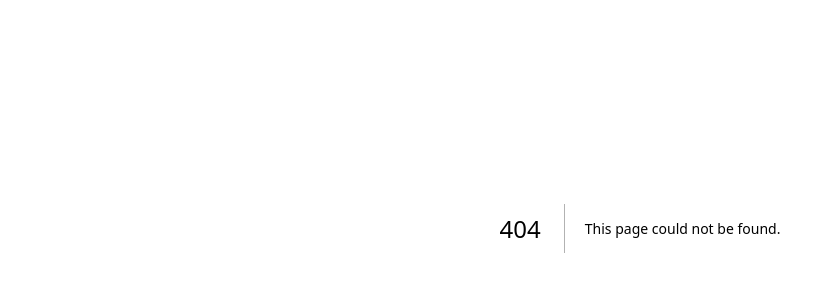
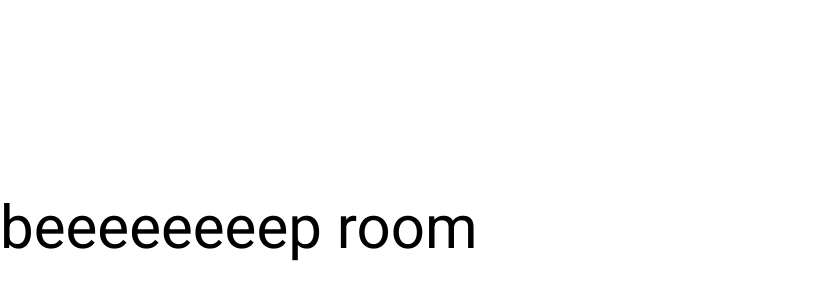
Before and after one commit to agrattan0820/artificial-unintelligence, a Next.js app in the folder client/: page /room/1 in a window 1280 px wide. Before the commit this address had no page. Shown: the part 172-472 px from the top of the page, without its empty margins (0-839 px from the left). Built offline with nearby package versions, Linux system fonts and the light colour scheme.

Commit message:
feat: add room page and order classes on homepage

```diff
--- a/client/src/app/api/hello/route.ts
+++ /dev/null
@@ -1,3 +0,0 @@
-export async function GET(request: Request) {
-  return new Response('Hello, Next.js!')
-}
--- a/client/src/app/layout.tsx
+++ b/client/src/app/layout.tsx
@@ -20,6 +20,9 @@ const roboto = Roboto({
 export const metadata = {
   title: "Create Next App",
   description: "Generated by create next app",
+  icons: {
+    icon: "/favicon.ico",
+  },
 };
 
 export default function RootLayout({
--- a/client/src/app/page.tsx
+++ b/client/src/app/page.tsx
@@ -1,24 +1,24 @@
 export default function Home() {
   return (
-    <main className="flex flex-col justify-center min-h-screen">
+    <main className="flex min-h-screen flex-col justify-center">
       <section className="container mx-auto px-4">
-        <h1 className="text-6xl mb-8">beeeeeeeep</h1>
+        <h1 className="mb-8 text-6xl">beeeeeeeep</h1>
         <div className="relative mb-8">
           <input
             id="nickname"
-            className="peer h-10 bg-transparent border-b-2 px-2 border-l-2 border-gray-400 placeholder-transparent focus:border-indigo-600 focus:outline-none"
+            className="peer h-10 border-b-2 border-l-2 border-gray-400 bg-transparent px-2 placeholder-transparent focus:border-indigo-600 focus:outline-none"
             type="text"
             placeholder="enter a nickname"
           />
           <label
             htmlFor="nickname"
-            className="absolute transition-all left-2 -top-3.5 text-gray-600 text-sm peer-placeholder-shown:text-base peer-placeholder-shown:text-gray-400 peer-placeholder-shown:top-2 peer-focus:-top-3.5 peer-focus:text-gray-600 peer-focus:text-sm"
+            className="absolute -top-3.5 left-2 text-sm text-gray-600 transition-all peer-placeholder-shown:top-2 peer-placeholder-shown:text-base peer-placeholder-shown:text-gray-400 peer-focus:-top-3.5 peer-focus:text-sm peer-focus:text-gray-600"
           >
             Enter a cool nickname
           </label>
         </div>
         <div className="space-x-2">
-          <button className="bg-indigo-600 text-white px-4 transition hover:bg-indigo-500 focus:bg-indigo-700">
+          <button className="bg-indigo-600 px-4 text-white transition hover:bg-indigo-500 focus:bg-indigo-700">
             Start Game
           </button>
           <button className="bg-gray-300 px-4 transition hover:bg-gray-200 focus:bg-gray-400">
--- /dev/null
+++ b/client/src/app/room/[code]/page.tsx
@@ -0,0 +1,7 @@
+export default function Room() {
+  return (
+    <main className="flex min-h-screen flex-col justify-center">
+      <h1 className="text-6xl">beeeeeeeep room</h1>
+    </main>
+  );
+}
```
